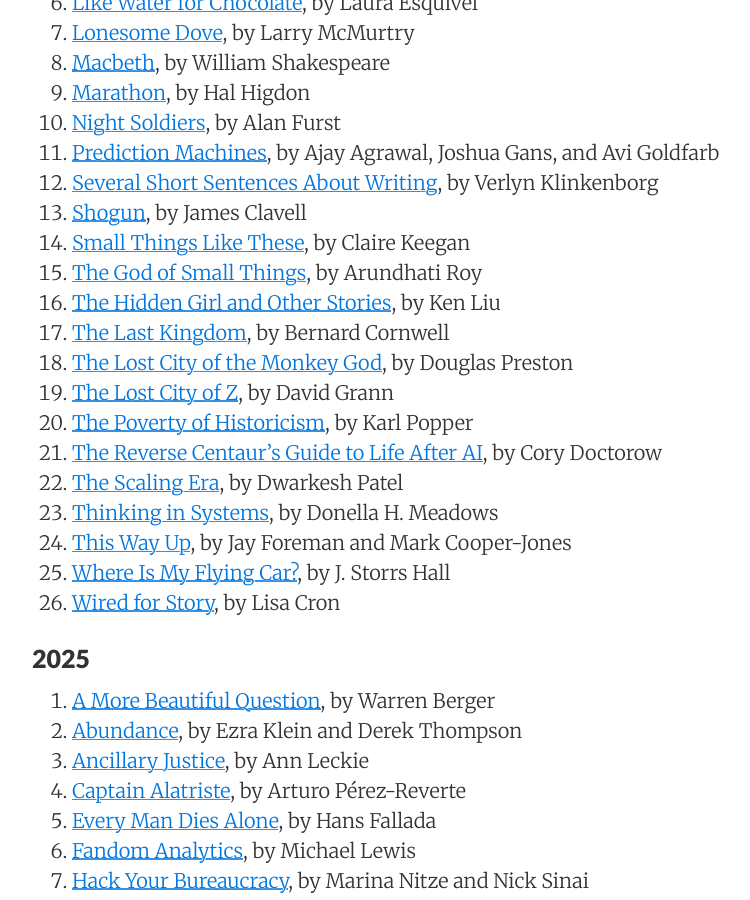
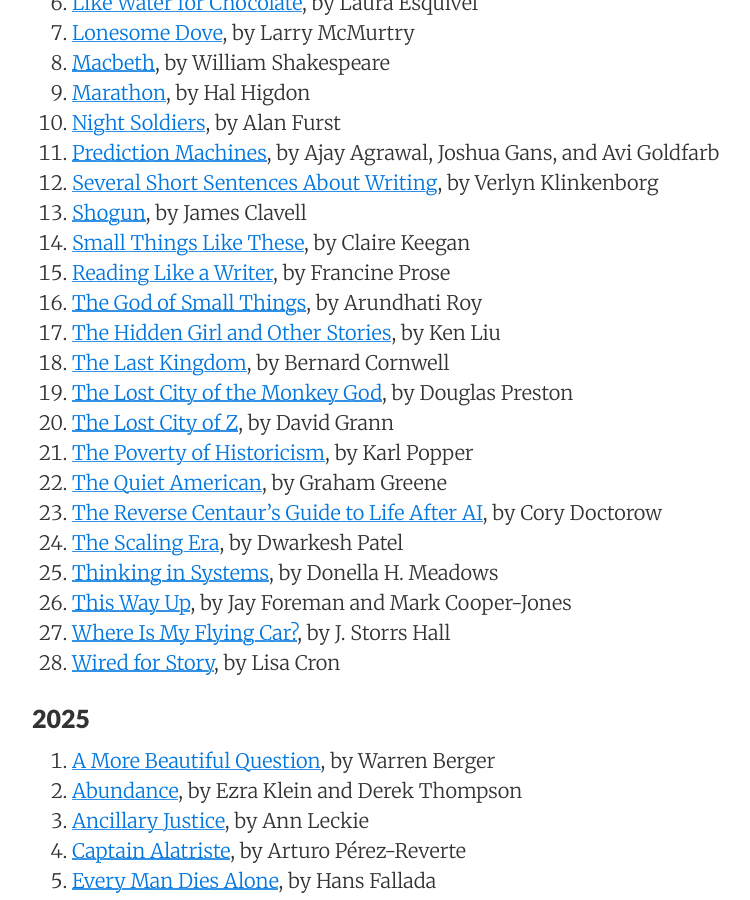
Before and after one commit to sewardlee337/sewardlee337.github.io, a Jekyll site: the page built from readinglist.md, in a window 1280 px wide and 900 px high, scrolled down 740 px. Shown: the whole window, without its empty margins (188-938 px from the left). Built offline with Jekyll 4.4.1, drawn with Linux system fonts in a browser that asks for light colours; nearby versions of some CDN libraries.

Commit message:
update reading list

```diff
--- a/readinglist.md
+++ b/readinglist.md
@@ -33,12 +33,14 @@ _"My alma mater was books, a good library... I could spend the rest of my life r
 1. [Several Short Sentences About Writing](https://www.amazon.com/Several-Short-Sentences-About-Writing/dp/0307279413/ref=tmm_pap_swatch_0), by Verlyn Klinkenborg
 1. [Shogun](https://www.amazon.com/Shogun-Asian-Saga-James-Clavell/dp/0385343248/ref=monarch_sidesheet_title), by James Clavell
 1. [Small Things Like These](https://a.co/d/0ePbTNU8), by Claire Keegan
+1. [Reading Like a Writer](https://www.amazon.com/Reading-Like-Writer-Guide-People/dp/1665102667), by Francine Prose
 1. [The God of Small Things](https://a.co/d/00KJNWI0), by Arundhati Roy
 1. [The Hidden Girl and Other Stories](https://a.co/d/0gjOugrb), by Ken Liu
 1. [The Last Kingdom](https://a.co/d/040lUYWo), by Bernard Cornwell
 1. [The Lost City of the Monkey God](https://www.amazon.com/Lost-City-Monkey-God-Story-ebook/dp/B01G1K1RTA/ref=tmm_kin_swatch_0), by Douglas Preston
 1. [The Lost City of Z](https://a.co/d/0baWTkRR), by David Grann
 1. [The Poverty of Historicism](https://www.amazon.com/Poverty-Historicism-Routledge-Classics-88/dp/0415278465/ref=tmm_pap_swatch_0), by Karl Popper
+1. [The Quiet American](https://www.amazon.com/Quiet-American-Penguin-Classics-Deluxe/dp/0143039024), by Graham Greene
 1. [The Reverse Centaur's Guide to Life After AI](https://www.amazon.com/dp/037462156X?lv=shuf&channelId=500&plpRedirect=mhFallback), by Cory Doctorow
 1. [The Scaling Era](https://www.amazon.com/Scaling-Era-Oral-History-2019-2025/dp/1953953557), by Dwarkesh Patel
 1. [Thinking in Systems](https://a.co/d/eoeVs6A), by Donella H. Meadows
```
